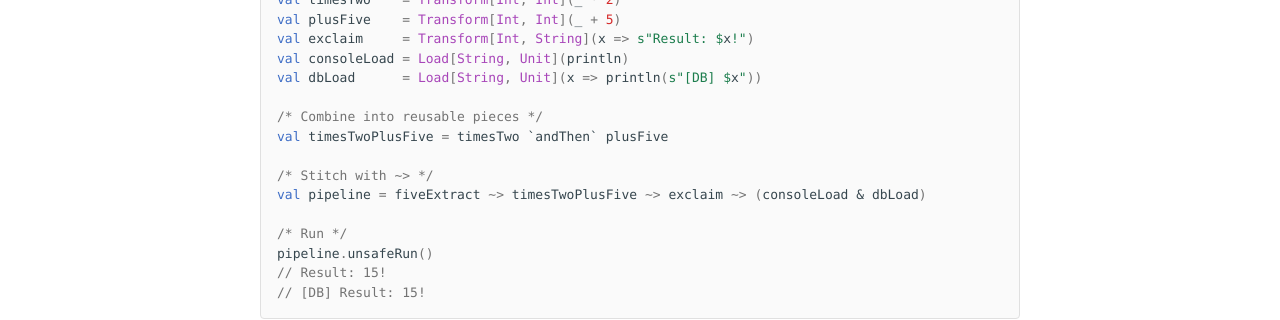
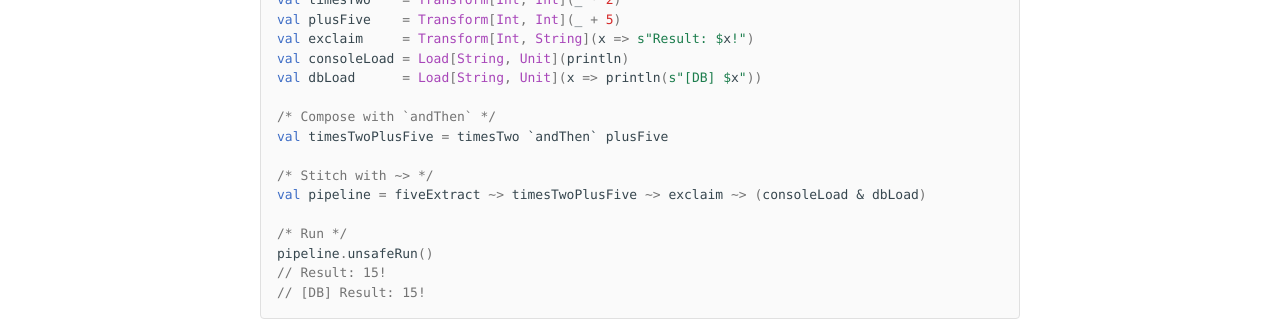
Before and after one commit to mattlianje/etl4s, an MkDocs documentation site: the page built from docs/index.md, in a window 1280 px wide and 900 px high, scrolled down 500 px. Shown: the part 151-471 px from the top of the window. Built offline with MkDocs 1.6.1 and Material for MkDocs 9.7.7, drawn with Linux system fonts in a browser that asks for light colours; comment, search, counter and statistics services are not loaded.

Commit message:
tweak doc

```diff
--- a/docs/index.md
+++ b/docs/index.md
@@ -1408,7 +1408,7 @@ hide:
     val consoleLoad = Load[String, Unit](println)
     val dbLoad      = Load[String, Unit](x => println(s"[DB] $x"))
 
-    /* Combine into reusable pieces */
+    /* Compose with `andThen` */
     val timesTwoPlusFive = timesTwo `andThen` plusFive
 
     /* Stitch with ~> */
```
